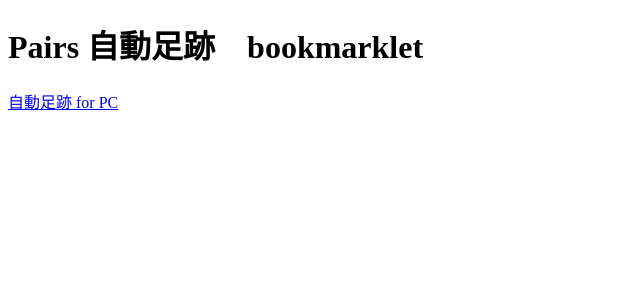
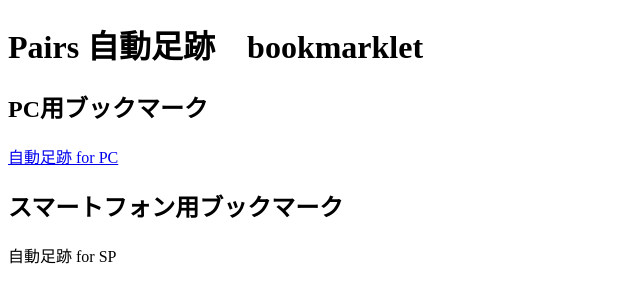
Before and after one commit to mao2009/pairs-footprint-bookmarklet, a plain HTML site: page index.html in a window 1280 px wide. Shown: the whole page, without its empty margins (0-640 px from the left). Drawn offline with Linux system fonts and the light colour scheme.

Commit message:
add bookmarklet for sp

```diff
--- a/index.html
+++ b/index.html
@@ -8,10 +8,16 @@
         <header>
             <h1>Pairs 自動足跡　bookmarklet</h1>
         </header>
-        <dev>
-            <a id="bookmarklet_for_pc">自動足跡 for PC</a>
-        </dev>
-
+        <div class="bookmarklet_wrapper">
+            <dev class="bookmarklet">
+                <h2>PC用ブックマーク</h2>
+                <a id="bookmarklet_for_pc">自動足跡 for PC</a>
+            </dev>
+            <dev class="bookmarklet">
+                <h2>スマートフォン用ブックマーク</h2>
+                <a id="bookmarklet_for_sp">自動足跡 for SP</a>
+            </dev>
+        </div>
         <script type="text/javascript" src="./bookmarklet.js"></script>
     </body>
 </html>
```
